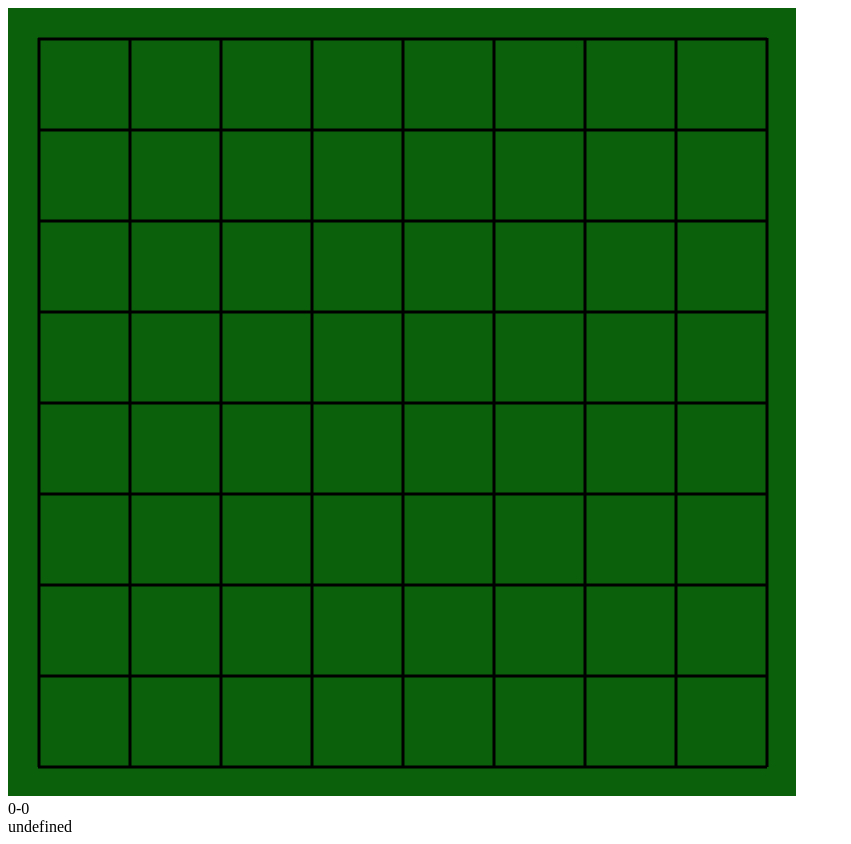
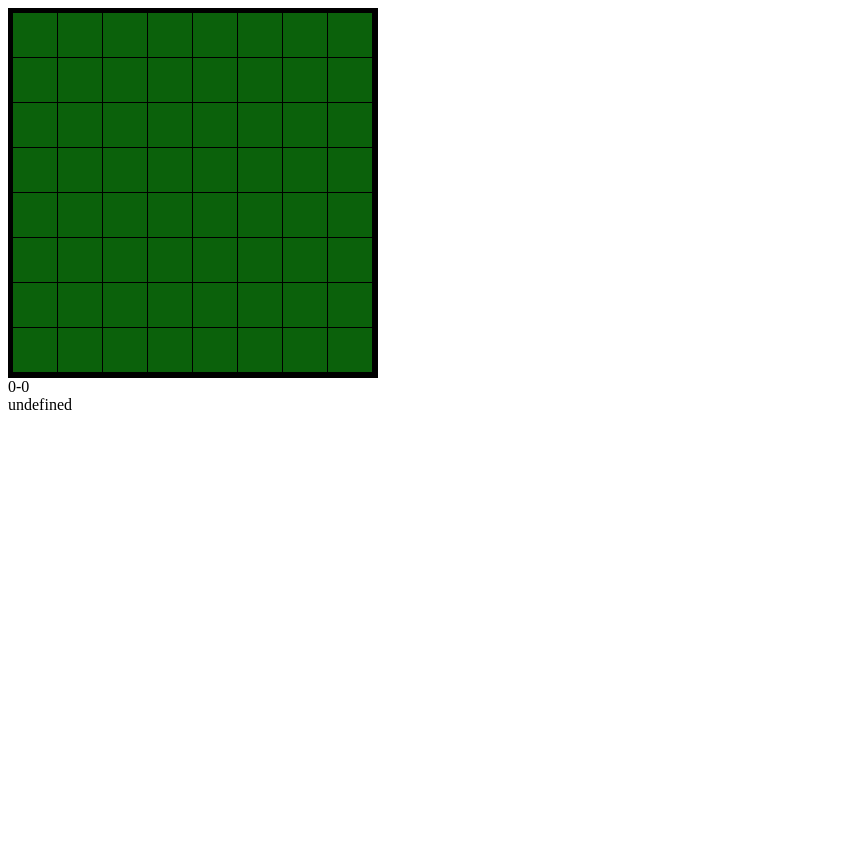
Before and after one commit to oshikiri/reversi, a website built with webpack: page javascript/index.html in a window 1280 px wide. Shown: the whole page, without its empty margins (0-851 px from the left). After the commit the page ends 800 px from the top, so only its background shows below. Built offline with nearby package versions, Linux system fonts and the light colour scheme; what reversi-wasm would draw is missing.

Commit message:
Implement CSS board (#40)

```diff
--- a/javascript/index.html
+++ b/javascript/index.html
@@ -6,9 +6,10 @@
     <link rel="icon" href="./favicon.ico" />
   </head>
   <body>
-    <canvas id="reversi-board"></canvas>
+    <div id="reversi-board" class="board"></div>
     <div id="scores"></div>
     <div id="version"></div>
     <script src="./bootstrap.js"></script>
+    <link type="text/css" rel="stylesheet" href="./style.css" />
   </body>
 </html>
--- a/javascript/package.json
+++ b/javascript/package.json
@@ -4,8 +4,8 @@
   "description": "Computer reversi backed with webassembly",
   "main": "src/index.js",
   "scripts": {
-    "check:format": "prettier --check **/*.{js,html}",
-    "format": "prettier --write **/*.{js,html}",
+    "check:format": "prettier --check **/*.{js,html,css}",
+    "format": "prettier --write **/*.{js,html,css}",
     "test": "echo \"INFO: no test specified\"",
     "build": "export REVERSI_VERSION=$(git describe --tag) && webpack --config webpack.config.js --mode=production",
     "start": "export REVERSI_VERSION=$(git describe --tag) && webpack-dev-server --mode=development"
--- a/javascript/src/draw.js
+++ b/javascript/src/draw.js
@@ -1,69 +1,60 @@
-import { Player } from "reversi-wasm";
+export function initializeBoard() {
+  for (let r = 0; r < 8; r++) {
+    for (let c = 0; c < 8; c++) {
+      document.querySelector("#reversi-board").appendChild(createCell(r, c));
+    }
+  }
+}
 
-// TODO: Refactor constants
-const BOARD_OFFSET = 30;
-const GRID_WIDTH = 3;
-const N_COL_CELLS = 8;
-const N_ROW_CELLS = 8;
-const CELL_WIDTH = 90;
-export const BACKGROUND_WIDTH = 8 * (CELL_WIDTH + 1) + 2 * BOARD_OFFSET;
-const DISK_RADIUS = 39;
+function createCell(r, c) {
+  const cell = document.createElement("div");
+  cell.classList = "cell";
+  cell.classList.add("empty");
+  cell.dataset.boardRow = r;
+  cell.dataset.boardColumn = c;
 
-const color = {
-  background: "#0B610B",
-  grid: "#000000",
-  second: "#FFFFFF",
-  first: "#000000",
-};
+  const diskFront = document.createElement("div");
+  diskFront.classList = "disk-front";
 
-export const drawBackground = (ctx) => {
-  ctx.fillStyle = color.background;
-  ctx.fillRect(0, 0, BACKGROUND_WIDTH, BACKGROUND_WIDTH);
-  ctx.fill();
-};
+  const diskBack = document.createElement("div");
+  diskBack.classList = "disk-back";
 
-export const drawGrid = (ctx) => {
-  ctx.beginPath();
-  ctx.strokeStyle = color.grid;
-  ctx.lineWidth = GRID_WIDTH;
+  const disk = document.createElement("div");
+  disk.classList = "disk";
+  disk.appendChild(diskFront);
+  disk.appendChild(diskBack);
 
-  // Vertical lines
-  for (let i = 0; i <= N_COL_CELLS; i++) {
-    const start = BOARD_OFFSET + i * (CELL_WIDTH + 1) + 1;
-    const end = BOARD_OFFSET + (CELL_WIDTH + 1) * N_ROW_CELLS + 1;
-    ctx.moveTo(start, BOARD_OFFSET);
-    ctx.lineTo(start, end);
+  cell.appendChild(disk);
+
+  return cell;
+}
+
+export function renderBoard(bitboardFirst, bitboardSecond, i, j, iPrev, jPrev) {
+  if (iPrev >= 0 && jPrev >= 0) {
+    activateCell(iPrev, jPrev, false);
   }
+  drawDisks(bitboardFirst, bitboardSecond);
+  if (i >= 0 && j >= 0) {
+    activateCell(i, j, true);
+  }
+}
 
-  // Horizontal lines
-  for (let j = 0; j <= N_ROW_CELLS; j++) {
-    const start = BOARD_OFFSET + j * (CELL_WIDTH + 1) + 1;
-    const end = BOARD_OFFSET + (CELL_WIDTH + 1) * N_COL_CELLS + 1;
-    ctx.moveTo(BOARD_OFFSET, start);
-    ctx.lineTo(end, start);
+function activateCell(i, j, isActive) {
+  const cell = getCell(i, j);
+  if (isActive) {
+    cell.classList.add("active");
+  } else {
+    cell.classList.remove("active");
   }
+}
 
-  ctx.stroke();
-};
+function getCell(i, j) {
+  return document.querySelector(
+    `[data-board-row="${j}"][data-board-column="${i}"]`
+  );
+}
 
-const drawDisk = (ctx, i, j, color) => {
-  drawCircle(ctx, i, j, color, DISK_RADIUS);
-};
-
-export const drawCircle = (ctx, i, j, color, radius) => {
-  const x = BOARD_OFFSET + (i + 1 / 2) * (CELL_WIDTH + 1) + 1;
-  const y = BOARD_OFFSET + (j + 1 / 2) * (CELL_WIDTH + 1) + 1;
-
-  ctx.beginPath();
-  ctx.fillStyle = color;
-  ctx.arc(x, y, radius, 0, 2 * Math.PI);
-  ctx.fill();
-};
-
-export const drawDisks = (ctx, board) => {
-  const first = board.getBitboard(Player.First);
-  const second = board.getBitboard(Player.Second);
-
+const drawDisks = (first, second) => {
   let firstScore = 0;
   let secondScore = 0;
 
@@ -73,24 +64,21 @@ export const drawDisks = (ctx, board) => {
 
     if (first[k] == 1) {
       firstScore++;
-      drawDisk(ctx, i, j, color.first);
+      drawDisk(i, j, true);
     } else if (second[k] == 1) {
       secondScore++;
-      drawDisk(ctx, i, j, color.second);
+      drawDisk(i, j, false);
     }
   }
   document.querySelector("#scores").innerHTML = `${firstScore}-${secondScore}`;
 };
 
-export const convertToIdx = (x, y) => {
-  x = x - BOARD_OFFSET;
-  y = y - BOARD_OFFSET;
-  const i = Math.floor(x / (CELL_WIDTH + 1));
-  const j = Math.floor(y / (CELL_WIDTH + 1));
-
-  if (0 <= Math.min(i, j) && Math.max(i, j) < 8) {
-    return [i, j];
+const drawDisk = (i, j, isFirst) => {
+  const cell = getCell(i, j);
+  cell.classList.remove("empty");
+  if (isFirst) {
+    cell.classList.remove("flipped");
   } else {
-    return undefined;
+    cell.classList.add("flipped");
   }
 };
--- a/javascript/src/index.js
+++ b/javascript/src/index.js
@@ -1,71 +1,64 @@
 import { Game, StrategyType, Player } from "reversi-wasm";
-import { sleep } from "./utils";
-import {
-  convertToIdx,
-  drawBackground,
-  drawCircle,
-  drawDisks,
-  drawGrid,
-  BACKGROUND_WIDTH,
-} from "./draw";
+import { renderBoard, initializeBoard } from "./draw";
 
 const game = Game.create(Player.First, StrategyType.NumdiskLookahead);
-let legalPositions = game.getCurrentAllLegalPosition(Player.First);
-let boardLocked = false;
-
-const canvas = document.getElementById("reversi-board");
-canvas.height = `${BACKGROUND_WIDTH}`;
-canvas.width = `${BACKGROUND_WIDTH}`;
-if (canvas.getContext) {
-  const context = canvas.getContext("2d");
-
-  const draw = (board, i, j) => {
-    drawBackground(context);
-    drawGrid(context);
-    drawDisks(context, board);
-    if (i && j) {
-      drawCircle(context, i, j, "red", 5);
-    }
-  };
+initializeBoard();
 draw(game.currentBoard());
 
-  canvas.addEventListener("click", async function (clickEvent) {
+let boardLocked = false;
+let i = -1;
+let j = -1;
+document.querySelectorAll(".cell").forEach((c) => {
+  c.addEventListener("click", async () => {
     if (boardLocked) {
       return;
     }
     boardLocked = true;
 
-    const idx = convertToIdx(clickEvent.offsetX, clickEvent.offsetY);
-    if (idx) {
-      let [i, j] = idx;
+    const iPrev = i;
+    const jPrev = j;
+    i = Number(c.dataset.boardColumn);
+    j = Number(c.dataset.boardRow);
+
+    const legalPositions = game.getCurrentAllLegalPosition(Player.First);
     if (legalPositions[i + 8 * j] > 0) {
       game.putAndReverse(i, j);
-        draw(game.currentBoard(), i, j);
+      draw(game.currentBoard(), i, j, iPrev, jPrev);
 
       while (true) {
         await sleep(500);
 
+        const iPrev = i;
+        const jPrev = j;
         const p = game.putAndReverseOpponent();
-          if (p[0] && p[1]) {
-            i = p[0];
-            j = p[1];
+        if (!(p.length == 2 && p[0] >= 0 && p[1] >= 0)) {
+          throw Error(`putAndReverseOpponent returns invalid value: ${p}`);
         }
-          draw(game.currentBoard(), i, j);
-          legalPositions = game.getCurrentAllLegalPosition(Player.First);
-          if (legalPositions.reduce((l, r) => l + r) > 0) {
+        [i, j] = p;
+        draw(game.currentBoard(), i, j, iPrev, jPrev);
+        if (hasPossibleMove(game, Player.First)) {
           break;
         }
-
-          const legalPositionsOpponent = game.getCurrentAllLegalPosition(
-            Player.Second
-          );
-          if (legalPositionsOpponent.reduce((l, r) => l + r) == 0) {
+        if (!hasPossibleMove(game, Player.Second)) {
           break;
-          }
         }
       }
     }
 
     boardLocked = false;
   });
+});
+
+function hasPossibleMove(game, player) {
+  const legalPositions = game.getCurrentAllLegalPosition(player);
+  return legalPositions.reduce((l, r) => l + r) > 0;
 }
+
+const sleep = (milliSeconds) =>
+  new Promise((resolve) => setTimeout(resolve, milliSeconds));
+
+function draw(board, i, j, iPrev, jPrev) {
+  const first = board.getBitboard(Player.First);
+  const second = board.getBitboard(Player.Second);
+  renderBoard(first, second, i, j, iPrev, jPrev);
+}
--- a/javascript/src/utils.js
+++ /dev/null
@@ -1,2 +0,0 @@
-export const sleep = (milliSeconds) =>
-  new Promise((resolve) => setTimeout(resolve, milliSeconds));
--- /dev/null
+++ b/javascript/style.css
@@ -0,0 +1,120 @@
+:root {
+  --color-first: #000000;
+  --color-second: #ffffff;
+  --color-cell-background-active: lightsalmon;
+  --color-cell-background: #0b610b;
+  --color-board-line: black;
+}
+
+#reversi-board {
+  width: fit-content;
+  height: fit-content;
+  background-color: var(--color-board-line);
+
+  display: grid;
+  grid-template-columns: repeat(8, 45px);
+  grid-template-rows: repeat(8, 45px);
+  padding: 5px;
+}
+
+[data-board-row="0"] {
+  grid-row: 1/2;
+}
+[data-board-row="1"] {
+  grid-row: 2/3;
+}
+[data-board-row="2"] {
+  grid-row: 3/4;
+}
+[data-board-row="3"] {
+  grid-row: 4/5;
+}
+[data-board-row="4"] {
+  grid-row: 5/6;
+}
+[data-board-row="5"] {
+  grid-row: 6/7;
+}
+[data-board-row="6"] {
+  grid-row: 7/8;
+}
+[data-board-row="7"] {
+  grid-row: 8/9;
+}
+
+[data-board-column="0"] {
+  grid-column: 1/2;
+}
+[data-board-column="1"] {
+  grid-column: 2/3;
+}
+[data-board-column="2"] {
+  grid-column: 3/4;
+}
+[data-board-column="3"] {
+  grid-column: 4/5;
+}
+[data-board-column="4"] {
+  grid-column: 5/6;
+}
+[data-board-column="5"] {
+  grid-column: 6/7;
+}
+[data-board-column="6"] {
+  grid-column: 7/8;
+}
+[data-board-column="7"] {
+  grid-column: 8/9;
+}
+
+.cell {
+  padding: 2px;
+
+  height: 40px;
+  width: 40px;
+  perspective: 1000px;
+  background-color: var(--color-cell-background);
+}
+.cell.active {
+  background-color: var(--color-cell-background-active);
+}
+.cell:hover:not(.active) .disk,
+.cell.flipped .disk {
+  transform: rotateZ(90deg) rotateX(180deg);
+}
+
+.cell.flipped:hover .disk {
+  transform: none;
+}
+
+.cell.empty > .disk {
+  display: none;
+}
+
+.disk {
+  width: 100%;
+  height: 100%;
+  position: absolute;
+  text-align: center;
+
+  transition: transform 1s;
+  transform-style: preserve-3d;
+}
+
+.disk-front,
+.disk-back {
+  height: 40px;
+  width: 40px;
+  border-radius: 50%;
+  position: absolute;
+  backface-visibility: hidden;
+}
+
+.disk-front {
+  background-color: var(--color-first);
+}
+
+.disk-back {
+  background-color: var(--color-second);
+  transform: rotateY(180deg);
+}
--- a/javascript/webpack.config.js
+++ b/javascript/webpack.config.js
@@ -13,6 +13,7 @@ module.exports = {
       patterns: [
         { from: "index.html", to: "." },
         { from: "favicon.ico", to: "." },
+        { from: "style.css", to: "." },
       ],
     }),
     new webpack.EnvironmentPlugin({
```
Lines whose indentation alone changed are shown as unchanged.
